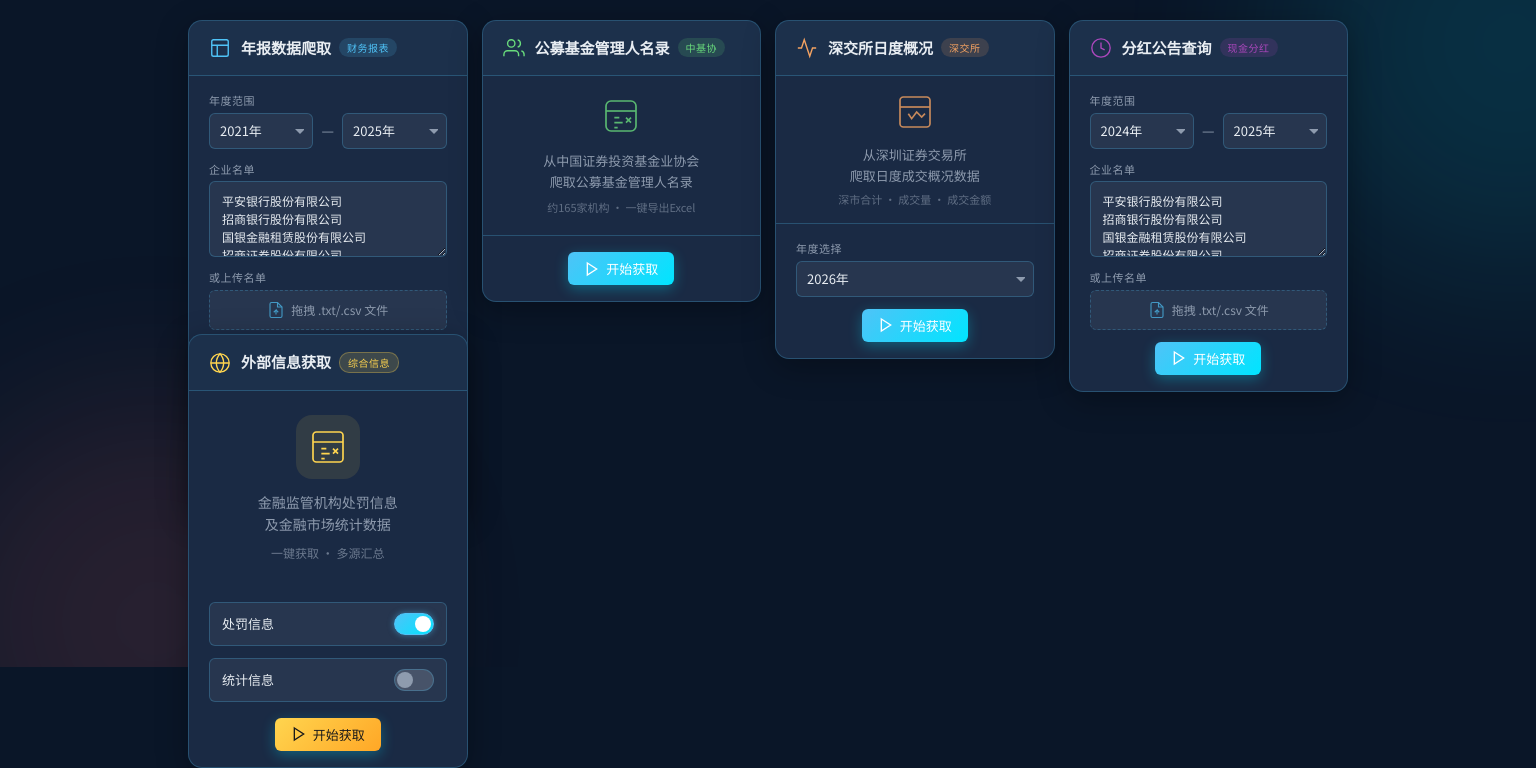
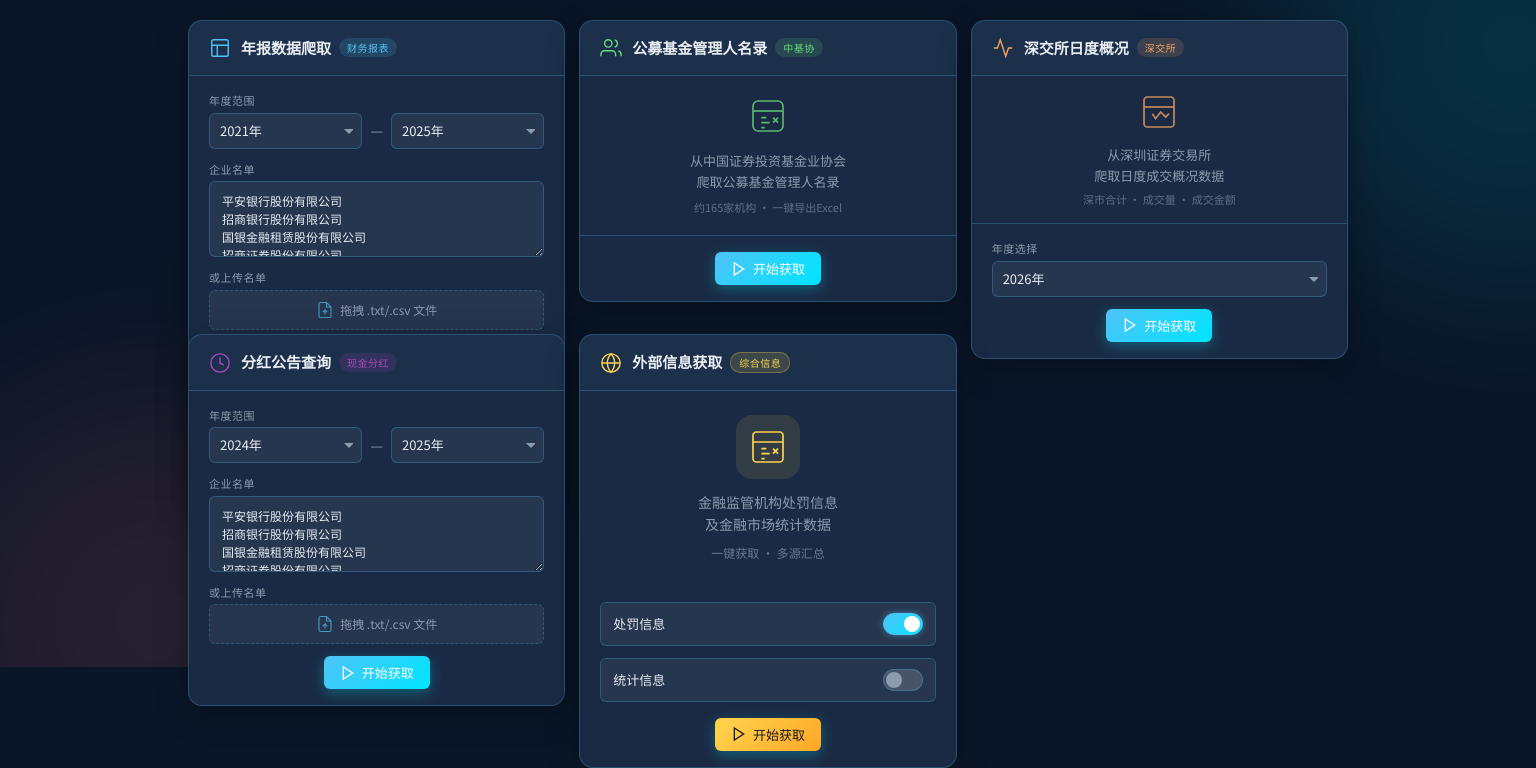
Before and after one commit to RainArrowL/szsw-f3-ai-project, a Flask app: page / in a window 1536 px wide. Shown: the part 133-901 px from the top of the page. Run offline with Flask 3, Linux system fonts and the light colour scheme.

Commit message:
fix: 修复5模块网格布局，宽屏改为5列显示
1600px+ 宽屏改为5列，1300-1599px 3列，确保5个模块正确排列

```diff
--- a/web/static/css/style.css
+++ b/web/static/css/style.css
@@ -137,13 +137,19 @@ header h1 {
     align-items: start;
 }
 
-@media (min-width: 1300px) {
+@media (min-width: 1600px) {
     .modules-grid {
-        grid-template-columns: 1fr 1fr 1fr 1fr;
+        grid-template-columns: 1fr 1fr 1fr 1fr 1fr;
     }
 }
 
-@media (max-width: 1300px) and (min-width: 901px) {
+@media (min-width: 1300px) and (max-width: 1599px) {
+    .modules-grid {
+        grid-template-columns: 1fr 1fr 1fr;
+    }
+}
+
+@media (max-width: 1299px) and (min-width: 901px) {
     .modules-grid {
         grid-template-columns: 1fr 1fr;
     }
```
